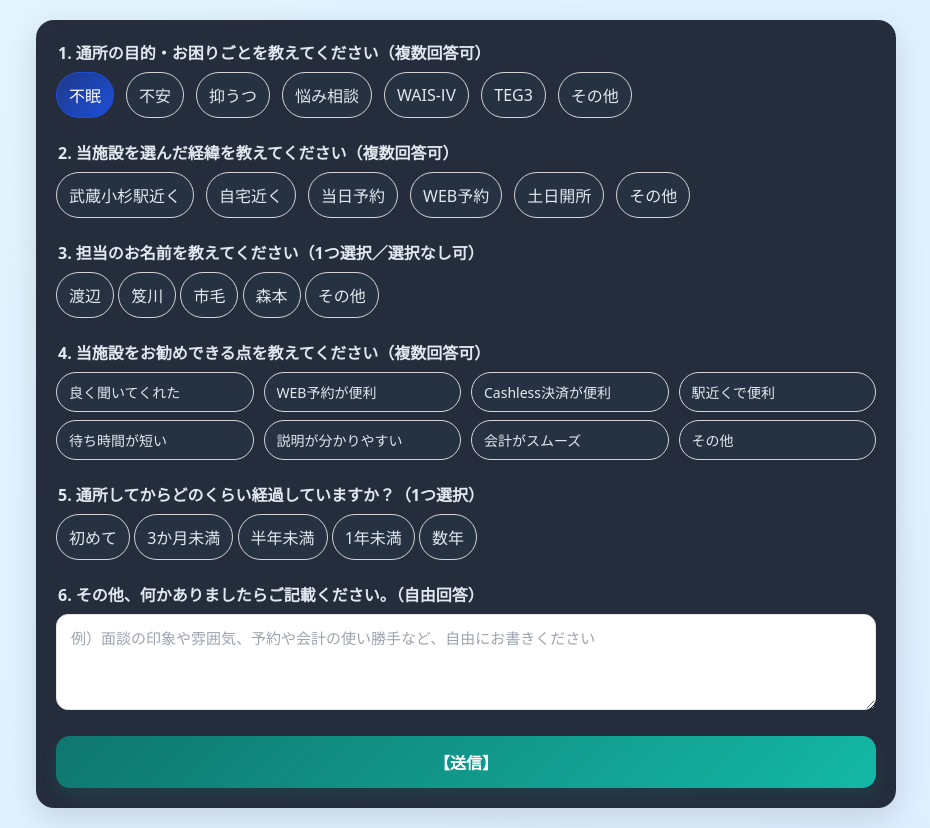
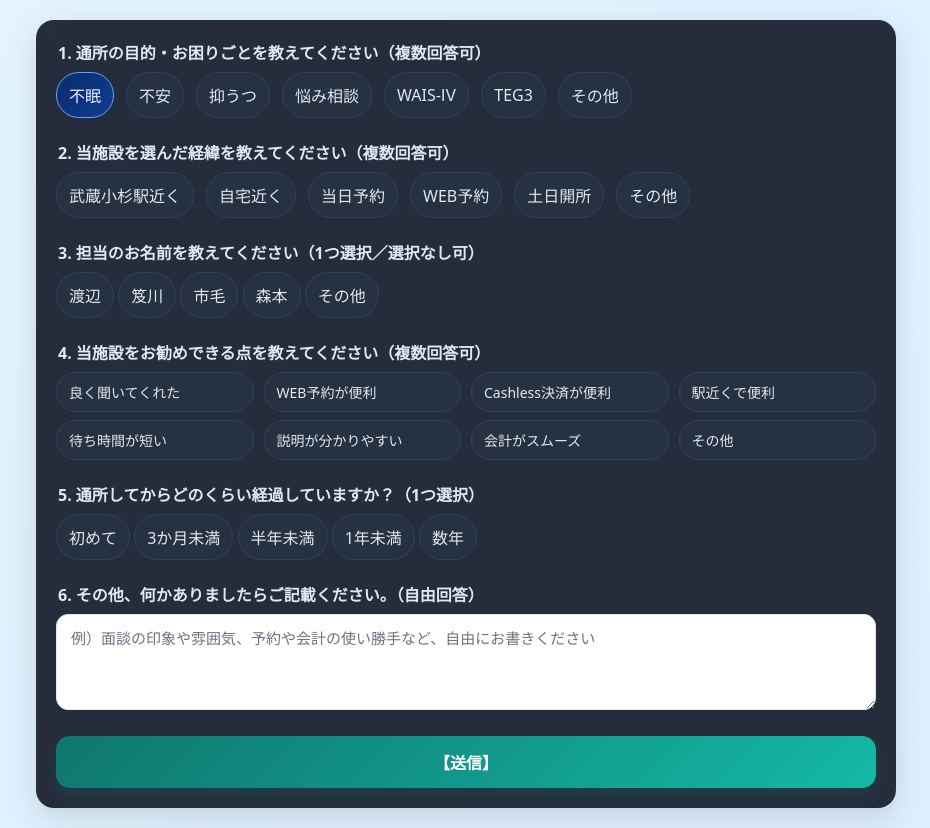
Before and after one commit to kokoronoclinic/counseling, a plain HTML site: page index.html in a window 1280 px wide. Both pictures are taken after a click on the label "不眠". Shown: the whole page, without its empty margins (174-1104 px from the left). Drawn offline with Linux system fonts and the dark colour scheme.

Commit message:
Update index.html

```diff
--- a/index.html
+++ b/index.html
@@ -412,7 +412,7 @@
       .chip {
         background: #263241 !important;
         color: #e2e8f0 !important;
-        border-color: #334155 !重要;
+        border-color: #334155 !important;
         box-shadow: none !important;
       }
       .chip input[type='checkbox'],
@@ -428,28 +428,27 @@
       textarea,
       input[type='text'] {
         background: #0f172a !important;
-        color: #e2e8f0 !重要;
-        border-color: #334155 !重要;
+        color: #e2e8f0 !important;
+        border-color: #334155 !important;
       }
       ::placeholder {
-        color: #94a3b8 !重要;
+        color: #94a3b8 !important;
       }
       .btn-ghost,
       #copyBtn {
-        background: #0b1220 !重要;
-        color: #e2e8f0 !重要;
-        border-color: #334155 !重要;
+        background: #0b1220 !important;
+        color: #e2e8f0 !important;
+        border-color: #334155 !important;
       }
       .summary {
-        background: #0f172a !重要;
-        border-color: #334155 !重要;
+        background: #0f172a !important;
       }
       .progress {
-        background: #1f2937 !重要;
+        background: #1f2937 !important;
       }
       .small,
       .rate-text {
-        color: #94a3b8 !重要;
+        color: #94a3b8 !important;
       }
       .lead-center .lead-em {
         color: #22d3ee;
@@ -458,33 +457,34 @@
         color: #94a3b8;
       }
       #reviewOutput {
-        border: 2px solid #64748b !重要;
+        border: 2px solid #64748b !important;
         border-radius: 12px;
       }
       label.chip:has(input:checked),
       label.chip.active {
-        background: linear-gradient(135deg, #0b2a6d 0%, #0f3d91 100%) !重要;
-        color: #eaf2ff !重要;
-        border-color: #60a5fa !重要;
-        box-shadow: 0 0 0 2px rgba(96, 165, 250, 0.35) !重要;
+        background: linear-gradient(135deg, #0b2a6d 0%, #0f3d91 100%) !important;
+        color: #eaf2ff !important;
+        border-color: #60a5fa !important;
+        box-shadow: 0 0 0 2px rgba(96, 165, 250, 0.35) !important,
+          0 8px 16px rgba(2, 6, 23, 0.6) !important;
       }
       label.chip:has(input:focus-visible) {
-        outline: 2px solid #38bdf8 !重要;
+        outline: 2px solid #38bdf8 !important;
         outline-offset: 3px;
       }
       textarea,
       input[type='text'] {
-        color: #111827 !重要;
-        background: #ffffff !重要;
-        caret-color: #111827 !重要;
-        border-color: #cbd5e1 !重要;
+        color: #111827 !important;
+        background: #ffffff !important;
+        caret-color: #111827 !important;
+        border-color: #cbd5e1 !important;
       }
       ::placeholder {
-        color: #6b7280 !重要;
+        color: #6b7280 !important;
       }
       #q9 {
-        color: #111827 !重要;
-        background: #ffffff !重要;
+        color: #111827 !important;
+        background: #ffffff !important;
       }
     }
   </style>
@@ -683,7 +683,7 @@
         </form>
       </section>
 
-      <!-- 送信後の表示 -->
+      <!-- 回答後の画面（AI生成文の表示など） -->
       <section id="view-positive" class="view" aria-label="（内部ラベル）">
         <div class="result-card">
           <p class="lead lead-center">
@@ -894,9 +894,7 @@ ${seoRule ? seoRule : ""}
         return t;
       }
       if (plainLen < MIN && ans) {
-        const reasons = (ans.q5 ?? []).filter((x) =>
-          Object.prototype.hasOwnProperty.call(expandMap, x),
-        );
+        const reasons = (ans.q5 ?? []).filter((x) => Object.prototype.hasOwnProperty.call(expandMap, x));
         for (const r of reasons) {
           if (t.replace(/\n/g, "").length >= MIN) break;
           const add = expandMap[r];
@@ -906,8 +904,7 @@ ${seoRule ? seoRule : ""}
         if (period && !t.includes(period) && t.replace(/\n/g, "").length < MIN) {
           t += (t.endsWith("。") ? "" : "。") + period;
         }
-        const filler =
-          "全体として落ち着いて利用でき、今後も安心して通えそうだと感じました。";
+        const filler = "全体として落ち着いて利用でき、今後も安心して通えそうだと感じました。";
         if (t.replace(/\n/g, "").length < MIN && !t.includes(filler)) {
           t += (t.endsWith("。") ? "" : "。") + filler;
         }
@@ -947,7 +944,7 @@ ${seoRule ? seoRule : ""}
         TEG3: "TEG3の検査を受けられたこと",
         カウンセリング: "カウンセリングを受けるため",
       };
-      const chosen = (ans.q1 ?? []).map((v) => (chooseMap[v] ?? v));
+      const chosen = (ans.q1 ?? []).map((v) => chooseMap[v] ?? v);
       let chooseText = "";
       if (chosen.length) {
         chooseText += `${listJa(chosen)}が決め手となり、`;
@@ -1326,11 +1323,24 @@ ${seoRule ? seoRule : ""}
     })();
   </script>
 
-  <div id="loadingOverlay" class="loading-overlay" role="dialog" aria-modal="true" aria-labelledby="loadingTitle" aria-live="polite">
+  <div
+    id="loadingOverlay"
+    class="loading-overlay"
+    role="dialog"
+    aria-modal="true"
+    aria-labelledby="loadingTitle"
+    aria-live="polite"
+  >
     <div class="loading-card">
       <div id="loadingTitle" class="loading-title">アンケート結果を送信中…</div>
-      <div class="progress" role="progressbar" aria-valuemin="0" aria-valuemax="100" aria-valuenow="0">
-        <div id="loadingBar" class="bar"></div>
+      <div
+        class="progress"
+        role="progressbar"
+        aria-valuemin="0"
+        aria-valuemax="100"
+        aria-valuenow="0"
+      >
+      <div id="loadingBar" class="bar"></div>
       </div>
       <div class="loading-sub">
         <span id="loadingNote">通常10秒ほどかかります。このままお待ちください。</span>
```
